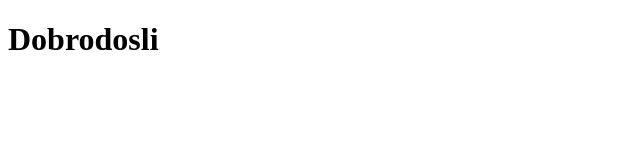
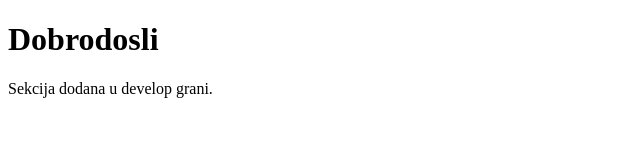
Before and after one commit to MilicaV89/vezba-sa-casa, a plain HTML site: page index.html in a window 1280 px wide. Shown: the whole page, without its empty margins (0-640 px from the left). Drawn offline with Linux system fonts and the light colour scheme.

Commit message:
Dodana main sekcija u dev grani.

```diff
--- a/index.html
+++ b/index.html
@@ -12,5 +12,8 @@
             Dobrodosli
         </h1>
     </header>
+    <main>
+        Sekcija dodana u develop grani.
+    </main>
 </body>
 </html>
```
Also changed, not shown: 1 other file.
